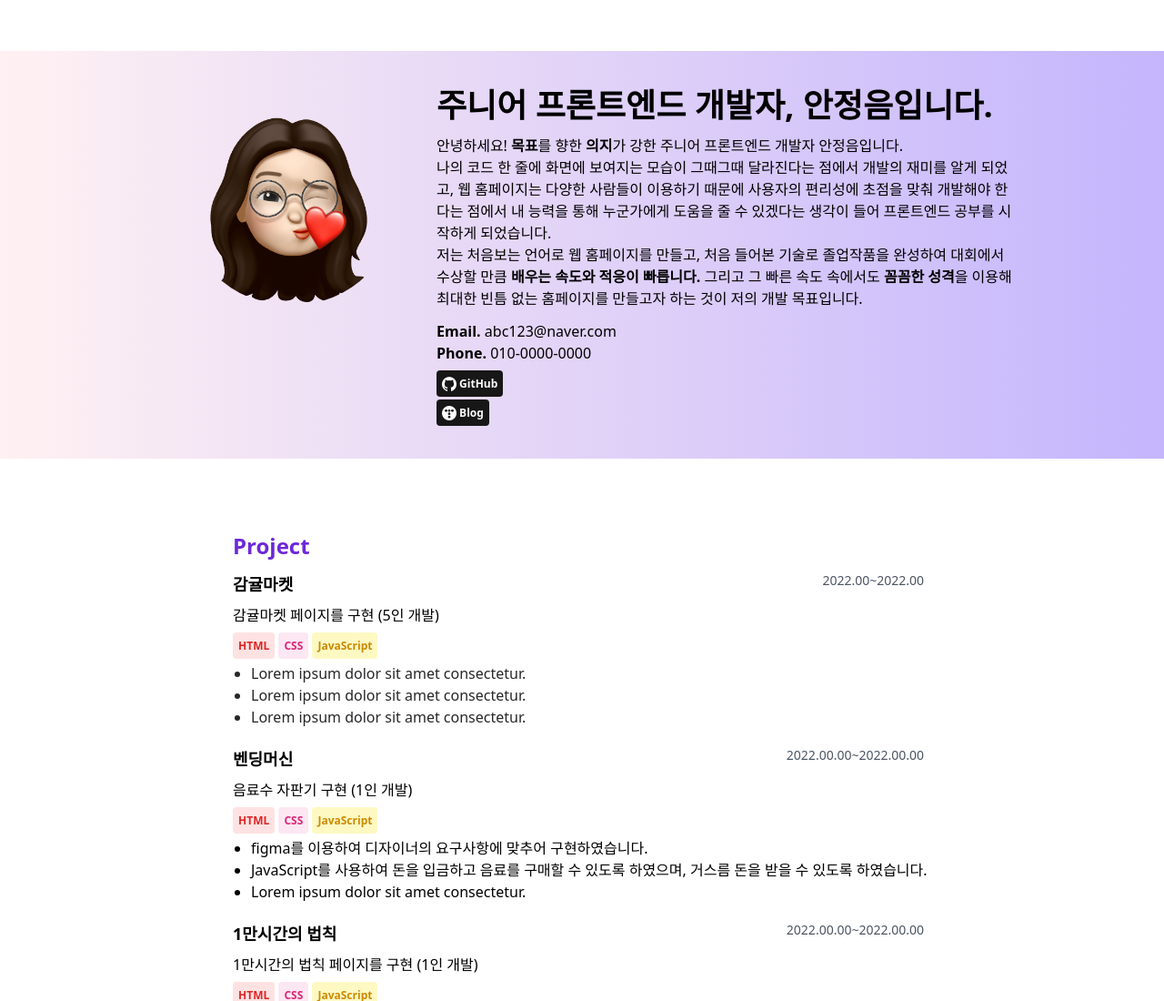
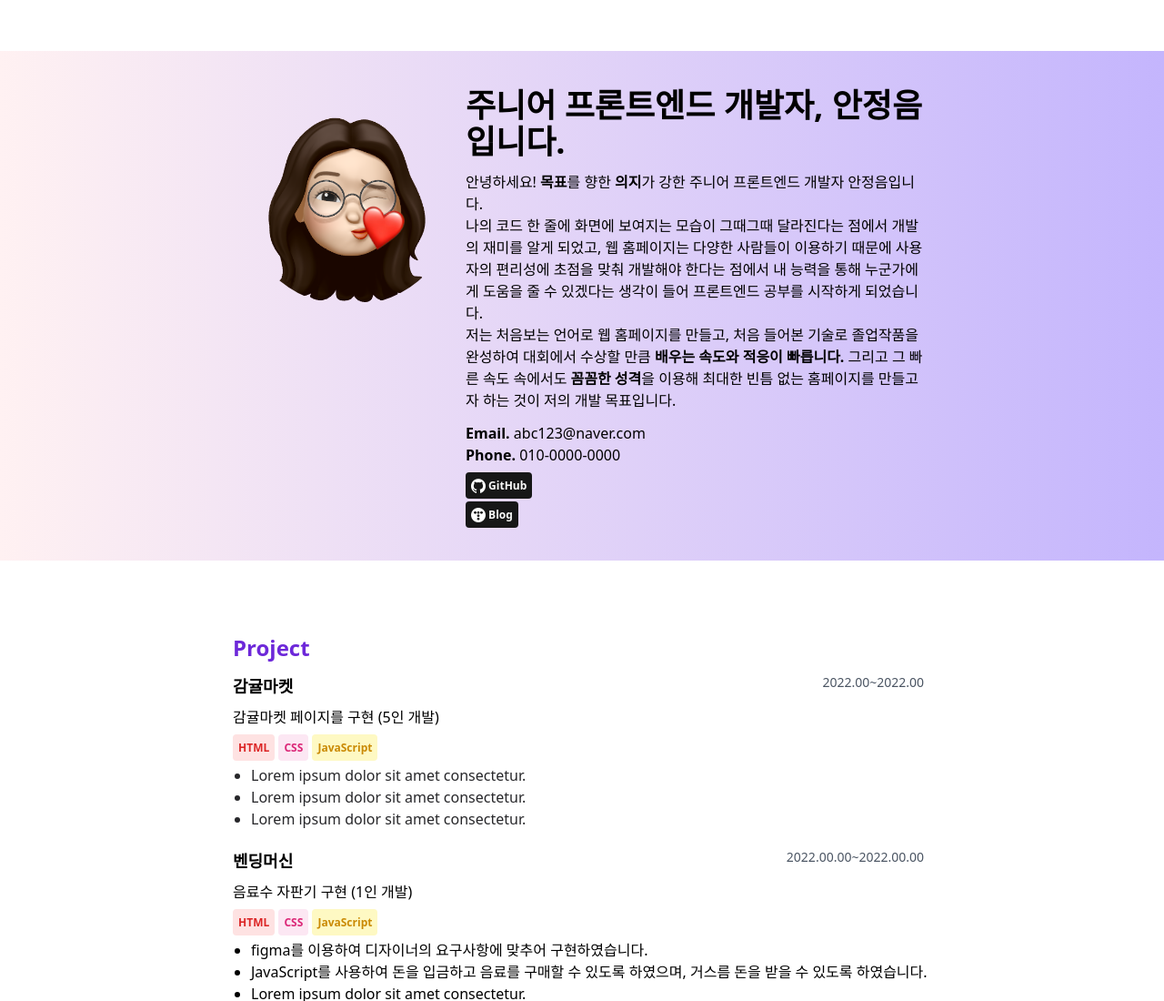
Before and after one commit to Jeongeum/Tailwind-resume, a plain HTML site: page index.html in a window 1280 px wide. Shown: the top 1100 px of the page at 91% size. Drawn offline with nearby package versions, Linux system fonts and the light colour scheme.

Commit message:
[style] 헤더 스타일 수정

```diff
--- a/index.html
+++ b/index.html
@@ -5,14 +5,14 @@
     <meta charset="UTF-8">
     <meta http-equiv="X-UA-Compatible" content="IE=edge">
     <meta name="viewport" content="width=device-width, initial-scale=1.0">
-    <title>안정음</title>
+    <title>안정음 이력서</title>
     <script src="https://cdn.tailwindcss.com"></script>
 </head>
 
 <body>
     <div class="wrapper flex flex-col mx-auto my-14 gap-y-20 rounded">
         <header class="bg-gradient-to-r from-rose-50 to-violet-300">
-            <div class="w-3/4 grid grid-cols-3 justify-center mx-auto my-10">
+            <div class="w-3/5 grid grid-cols-3 justify-center mx-auto my-10">
                 <img class="rounded-full h-60 row-start-1 row-end-3 justify-self-center" src="profile.png" alt="프로필사진">
                 <div class="col-start-2 col-end-4">
                     <h1 class="text-4xl font-semibold">
```
